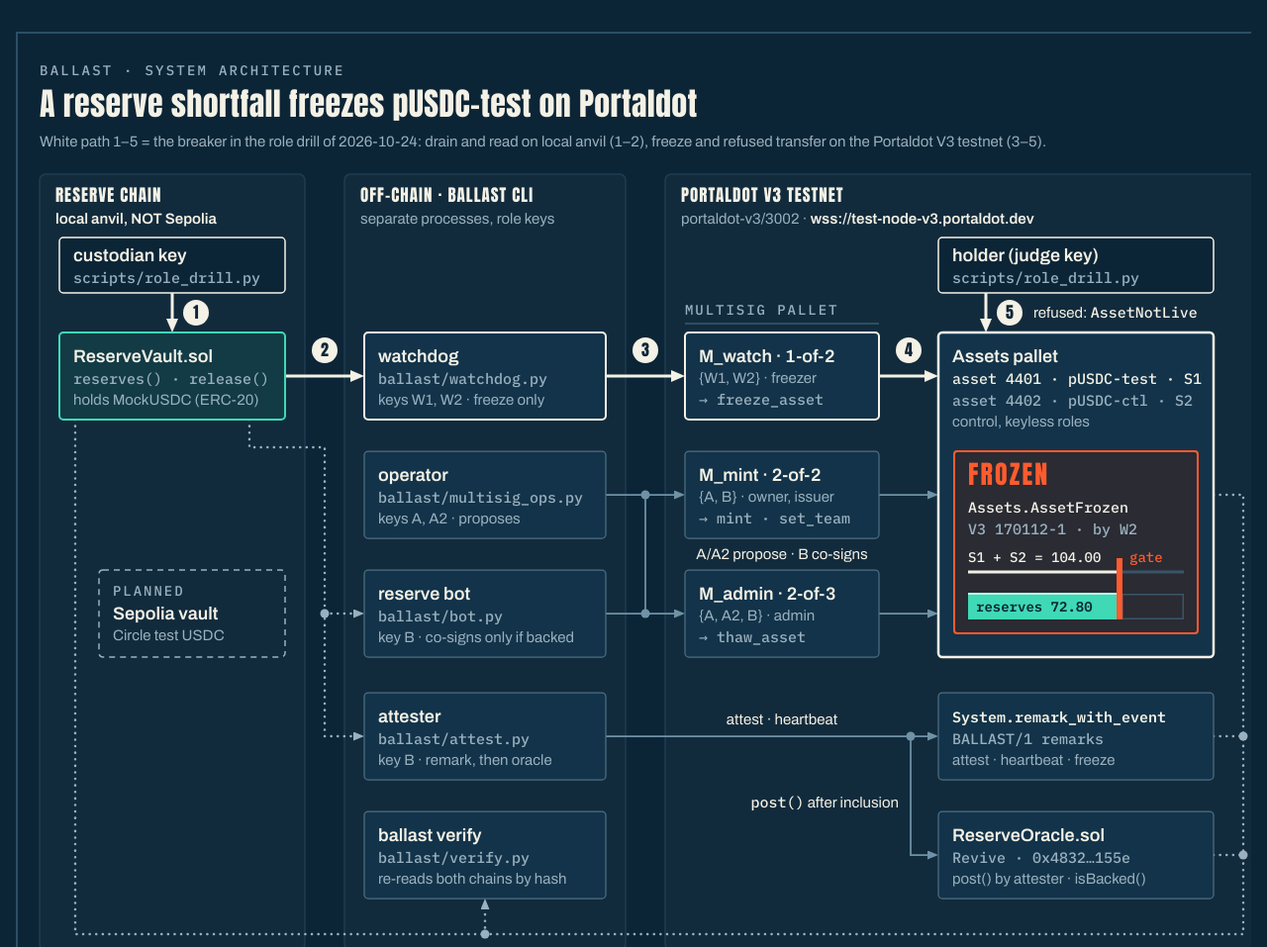
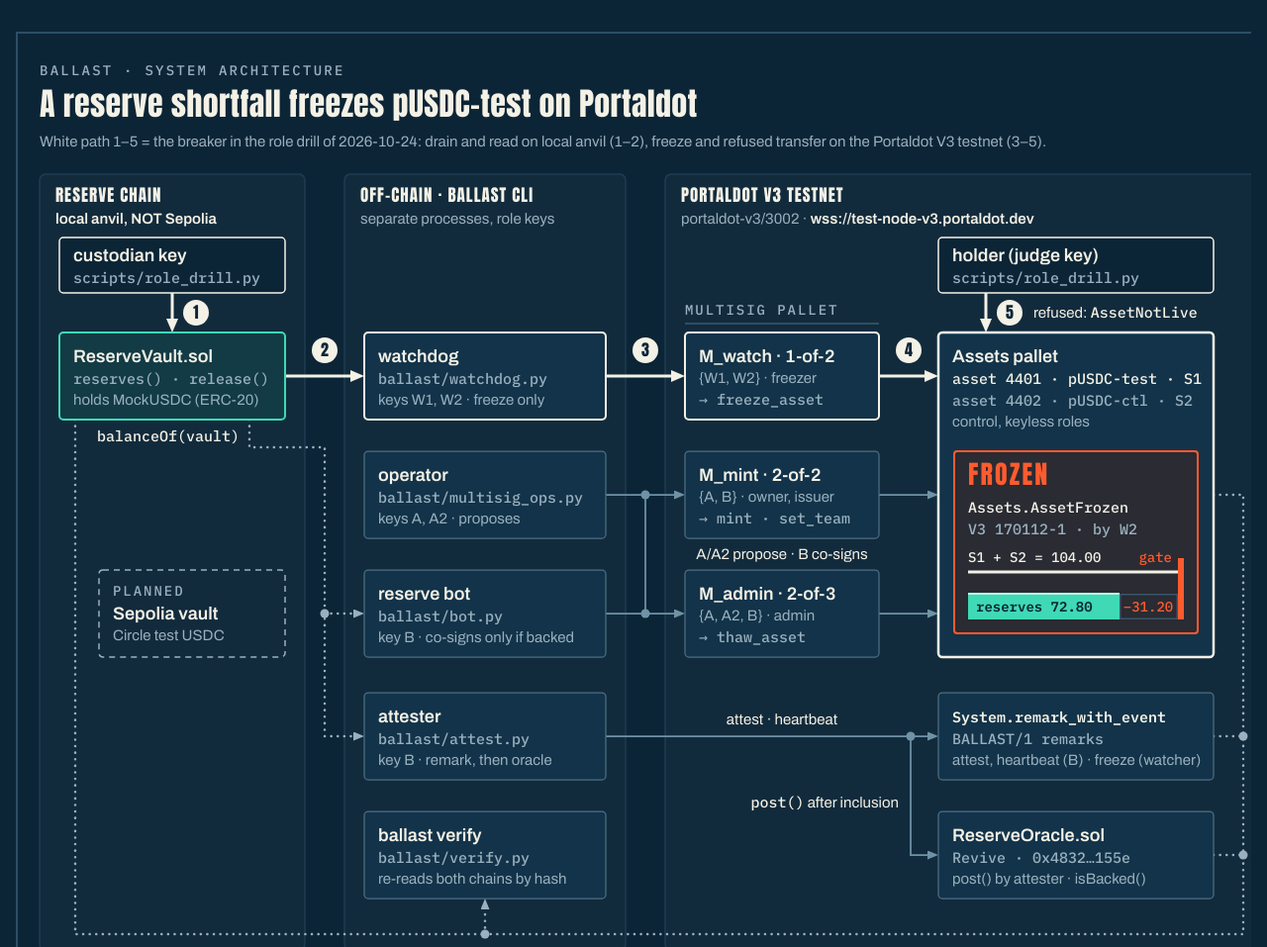
Before and after one commit to edycutjong/portaldot-hackathon-2026-ballast-edycu, a website: page docs/architecture.html in a window 1280 px wide. Shown: the top 957 px of the page at 99% size. Drawn offline with Linux system fonts and the light colour scheme; a web font is replaced by a local one.

Commit message:
docs: architecture diagram final-audit fixes
The gate sits at the end of the S1 + S2 load line and the reserves fill stops
31.20 short of it; vault reads are labelled balanceOf(vault); the remark box
names who signs which remark; the note opens with the trust model (gates are
bot code, the runtime enforces roles and thresholds, not a trustless bridge).

```diff
--- a/docs/architecture.html
+++ b/docs/architecture.html
@@ -44,7 +44,7 @@
 </head>
 <body>
 <div class="diagram-container">
-<svg viewBox="0 0 1280 1250" xmlns="http://www.w3.org/2000/svg" role="img" aria-labelledby="architecture-title architecture-desc">
+<svg viewBox="0 0 1280 1273" xmlns="http://www.w3.org/2000/svg" role="img" aria-labelledby="architecture-title architecture-desc">
 <title id="architecture-title">Ballast architecture: the reserve breaker</title>
 <desc id="architecture-desc">A drain of the ReserveVault on a local anvil chain is read by the ballast watchdog, whose watcher key freezes asset 4401 through the M_watch multisig on the Portaldot V3 testnet, so a holder's transfer is refused; a mint needs the reserve bot's co-signature through the 2-of-2 M_mint, the thaw runs through the 2-of-3 M_admin, and the attester and ballast verify tie both chains together.</desc>
 <defs>
@@ -52,8 +52,8 @@
   <marker id="m-call" markerUnits="userSpaceOnUse" markerWidth="11" markerHeight="9" refX="0" refY="4.5" orient="auto"><path d="M0,0 L11,4.5 L0,9 Z" fill="#6F92A6"/></marker>
   <marker id="m-read" markerUnits="userSpaceOnUse" markerWidth="11" markerHeight="9" refX="0" refY="4.5" orient="auto"><path d="M0,0 L11,4.5 L0,9 Z" fill="#9AB0BE"/></marker>
 </defs>
-<rect width="1280" height="1250" fill="#0C2536"/>
-<rect x="1" y="1" width="1278" height="1248" fill="none" stroke="#2B4F66" stroke-width="2"/>
+<rect width="1280" height="1273" fill="#0C2536"/>
+<rect x="1" y="1" width="1278" height="1271" fill="none" stroke="#2B4F66" stroke-width="2"/>
 <text x="24" y="44" class="t-eyebrow">BALLAST · SYSTEM ARCHITECTURE</text>
 <text x="24" y="86" class="t-title">A reserve shortfall freezes pUSDC-test on Portaldot</text>
 <text x="24" y="116" class="t-lede">White path 1–5 = the breaker in the role drill of 2026-10-24: drain and read on local anvil (1–2), freeze and refused transfer on the Portaldot V3 testnet (3–5).</text>
@@ -173,7 +173,7 @@
 <rect data-box="remark" x="932" y="668" width="278" height="88" rx="4" fill="#123349" stroke="#4D6E82" stroke-width="1.25"/>
 <text x="946" y="698" class="t-name-code">System.remark_with_event</text>
 <text x="946" y="720" class="t-code">BALLAST/1 remarks</text>
-<text x="946" y="741" class="t-sub">attest · heartbeat · freeze</text>
+<text x="946" y="741" class="t-sub">attest, heartbeat (B) · freeze (watcher)</text>
 </g>
 <g data-node="oracle">
 <rect data-box="oracle" x="932" y="788" width="278" height="88" rx="4" fill="#123349" stroke="#4D6E82" stroke-width="1.25"/>
@@ -187,18 +187,19 @@
 <text x="962" y="486" class="t-code-ink">Assets.AssetFrozen</text>
 <text x="962" y="508" class="t-code">V3 170112-1 · by W2</text>
 <text x="962" y="536" class="t-gauge">S1 + S2 = 104.00</text>
-<line x1="962" y1="546" x2="1115" y2="546" stroke="#F4F1E6" stroke-width="3"/>
-<line x1="1115" y1="546" x2="1180" y2="546" stroke="#3A5568" stroke-width="3"/>
-<rect x="962" y="568" width="150" height="26" fill="#3FD9B5"/>
-<line x1="962" y1="568" x2="1112" y2="568" stroke="#B8FFEC" stroke-width="2"/>
-<rect x="1118" y="568.75" width="61.25" height="24.5" fill="none" stroke="#3A5568" stroke-width="1.5"/>
-<rect x="1112" y="532" width="6" height="62" fill="#FF5B2E"/>
+<line x1="962" y1="546" x2="1180" y2="546" stroke="#F4F1E6" stroke-width="3"/>
+<rect x="962" y="568" width="153" height="26" fill="#3FD9B5"/>
+<line x1="962" y1="568" x2="1115" y2="568" stroke="#B8FFEC" stroke-width="2"/>
+<rect x="1115.75" y="568.75" width="57.5" height="24.5" fill="none" stroke="#3A5568" stroke-width="1.5"/>
+<rect x="1174" y="532" width="6" height="62" fill="#FF5B2E"/>
 <text x="970" y="586" class="t-gauge-water">reserves 72.80</text>
-<text x="1125" y="536" class="t-gate">gate</text>
+<text x="1144" y="586" class="t-gate" text-anchor="middle">−31.20</text>
+<text x="1168" y="536" class="t-gate" text-anchor="end">gate</text>
 </g>
 <text x="676" y="286" class="t-tag">MULTISIG PALLET</text>
 <line x1="676" y1="295" x2="872" y2="295" stroke="#355A70" stroke-width="1.5"/>
 <text x="774" y="700" class="t-label" text-anchor="middle">attest · heartbeat</text>
+<text x="226" y="414" class="t-label" text-anchor="end"><tspan class="code">balanceOf(vault)</tspan></text>
 <text x="774" y="533" class="t-label" text-anchor="middle">A/A2 propose · B co-signs</text>
 <text x="892" y="784" class="t-label" text-anchor="end"><tspan class="code">post()</tspan> after inclusion</text>
 <text x="1028" y="289" class="t-refused">refused: <tspan class="code">AssetNotLive</tspan></text>
@@ -239,27 +240,28 @@
 <text x="1058" y="1030" class="t-step-code">AssetNotLive 170114-1</text>
 <text x="1058" y="1051" class="t-step-sub">until a gated thaw</text>
 </g>
-<text x="24" y="1096" class="t-note">Recovery is gated: W1's thaw through M_watch is refused (<tspan class="code">NoPermission 170115-1</tspan>). The thaw ran through the 2-of-3 M_admin with the bot's final approval,</text>
-<text x="24" y="1119" class="t-note">given only once finalized reserves cover supply (<tspan class="code">170133-1</tspan>; anvil finality emulated by mining 65 blocks). A + A2 could thaw without the bot,</text>
-<text x="24" y="1142" class="t-note">which <tspan class="code">ballast verify</tspan> flags unless an override remark precedes it. One person holds every key in this build. Timing: wall clock, one machine.</text>
-<line x1="24" y1="1183" x2="54" y2="1183" stroke="#F4F1E6" stroke-width="3" marker-end="url(#m-core)"/>
-<text x="78" y="1188" class="t-legend">breaker path 1–5 (step 2 is a read)</text>
-<line x1="356" y1="1183" x2="389" y2="1183" stroke="#6F92A6" stroke-width="1.75" marker-end="url(#m-call)"/>
-<text x="410" y="1188" class="t-legend">signed call / dispatch</text>
-<line x1="599" y1="1183" x2="632" y2="1183" stroke="#9AB0BE" stroke-width="2.5" stroke-dasharray="0.1 6.5" stroke-linecap="round" marker-end="url(#m-read)"/>
-<text x="653" y="1188" class="t-legend">read (arrow at the reader)</text>
-<line x1="869" y1="1183" x2="897" y2="1183" stroke="#6F92A6" stroke-width="1.75"/><line x1="883" y1="1183" x2="883" y2="1195" stroke="#6F92A6" stroke-width="1.75"/><circle cx="883" cy="1183" r="4.5" fill="#6F92A6"/>
-<text x="907" y="1188" class="t-legend">shared trunk</text>
-<rect x="24" y="1206" width="28" height="18" rx="3" fill="#123349" stroke="#F4F1E6" stroke-width="1.5"/>
-<text x="62" y="1220" class="t-legend">on the breaker path</text>
-<rect x="231" y="1206" width="28" height="18" rx="3" fill="#123349" stroke="#4D6E82" stroke-width="1.5"/>
-<text x="269" y="1220" class="t-legend">off the path</text>
-<rect x="390" y="1206" width="20" height="18" rx="3" fill="#3FD9B5" stroke="#3FD9B5" stroke-width="1.5"/>
-<text x="420" y="1220" class="t-legend">reserves</text>
-<rect x="514" y="1206" width="20" height="18" rx="3" fill="#FF5B2E" stroke="#FF5B2E" stroke-width="1.5"/>
-<text x="544" y="1220" class="t-legend">frozen state</text>
-<rect x="665" y="1206" width="28" height="18" rx="3" fill="#122B3C" stroke="#9AB0BE" stroke-width="1.5" stroke-dasharray="5 4"/>
-<text x="703" y="1220" class="t-legend">planned, not built</text>
+<text x="24" y="1096" class="t-note">Trust model: the reserve gates are bot code; the runtime enforces the roles and multisig thresholds. Not a trustless bridge: the vault owner can still move reserves.</text>
+<text x="24" y="1119" class="t-note">Recovery is gated: W1's thaw through M_watch is refused (<tspan class="code">NoPermission 170115-1</tspan>). The thaw ran through the 2-of-3 M_admin with the bot's final approval,</text>
+<text x="24" y="1142" class="t-note">given only once finalized reserves cover supply (<tspan class="code">170133-1</tspan>; anvil finality emulated by mining 65 blocks). A + A2 could thaw without the bot,</text>
+<text x="24" y="1165" class="t-note">which <tspan class="code">ballast verify</tspan> flags unless an override remark precedes it. One person holds every key in this build. Timing: wall clock, one machine.</text>
+<line x1="24" y1="1206" x2="54" y2="1206" stroke="#F4F1E6" stroke-width="3" marker-end="url(#m-core)"/>
+<text x="78" y="1211" class="t-legend">breaker path 1–5 (step 2 is a read)</text>
+<line x1="356" y1="1206" x2="389" y2="1206" stroke="#6F92A6" stroke-width="1.75" marker-end="url(#m-call)"/>
+<text x="410" y="1211" class="t-legend">signed call / dispatch</text>
+<line x1="599" y1="1206" x2="632" y2="1206" stroke="#9AB0BE" stroke-width="2.5" stroke-dasharray="0.1 6.5" stroke-linecap="round" marker-end="url(#m-read)"/>
+<text x="653" y="1211" class="t-legend">read (arrow at the reader)</text>
+<line x1="869" y1="1206" x2="897" y2="1206" stroke="#6F92A6" stroke-width="1.75"/><line x1="883" y1="1206" x2="883" y2="1218" stroke="#6F92A6" stroke-width="1.75"/><circle cx="883" cy="1206" r="4.5" fill="#6F92A6"/>
+<text x="907" y="1211" class="t-legend">shared trunk</text>
+<rect x="24" y="1229" width="28" height="18" rx="3" fill="#123349" stroke="#F4F1E6" stroke-width="1.5"/>
+<text x="62" y="1243" class="t-legend">on the breaker path</text>
+<rect x="231" y="1229" width="28" height="18" rx="3" fill="#123349" stroke="#4D6E82" stroke-width="1.5"/>
+<text x="269" y="1243" class="t-legend">off the path</text>
+<rect x="390" y="1229" width="20" height="18" rx="3" fill="#3FD9B5" stroke="#3FD9B5" stroke-width="1.5"/>
+<text x="420" y="1243" class="t-legend">reserves</text>
+<rect x="514" y="1229" width="20" height="18" rx="3" fill="#FF5B2E" stroke="#FF5B2E" stroke-width="1.5"/>
+<text x="544" y="1243" class="t-legend">frozen state</text>
+<rect x="665" y="1229" width="28" height="18" rx="3" fill="#122B3C" stroke="#9AB0BE" stroke-width="1.5" stroke-dasharray="5 4"/>
+<text x="703" y="1243" class="t-legend">planned, not built</text>
 </svg>
 </div>
 </body>
```
Also changed, not shown: docs/architecture.png.
